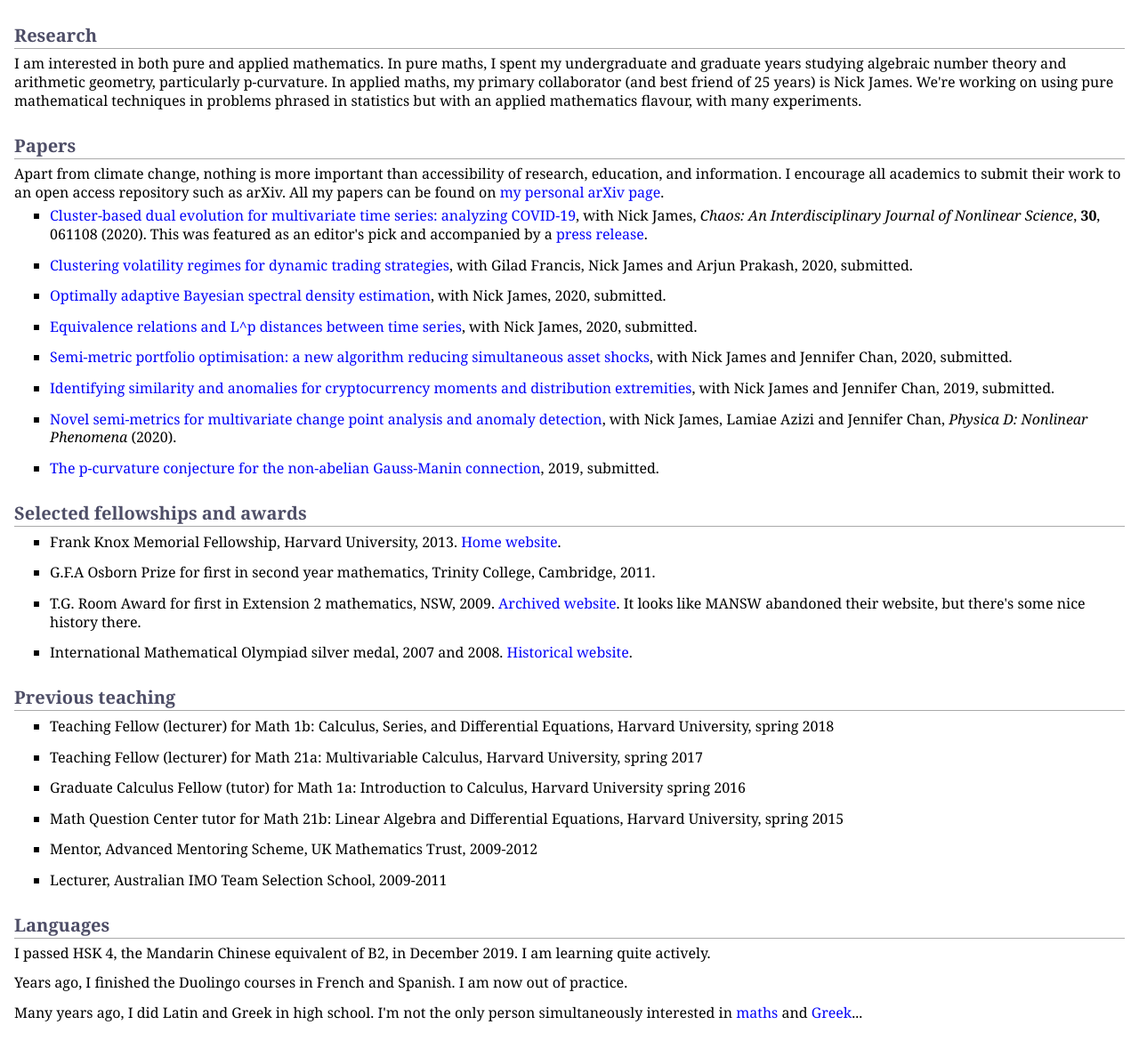
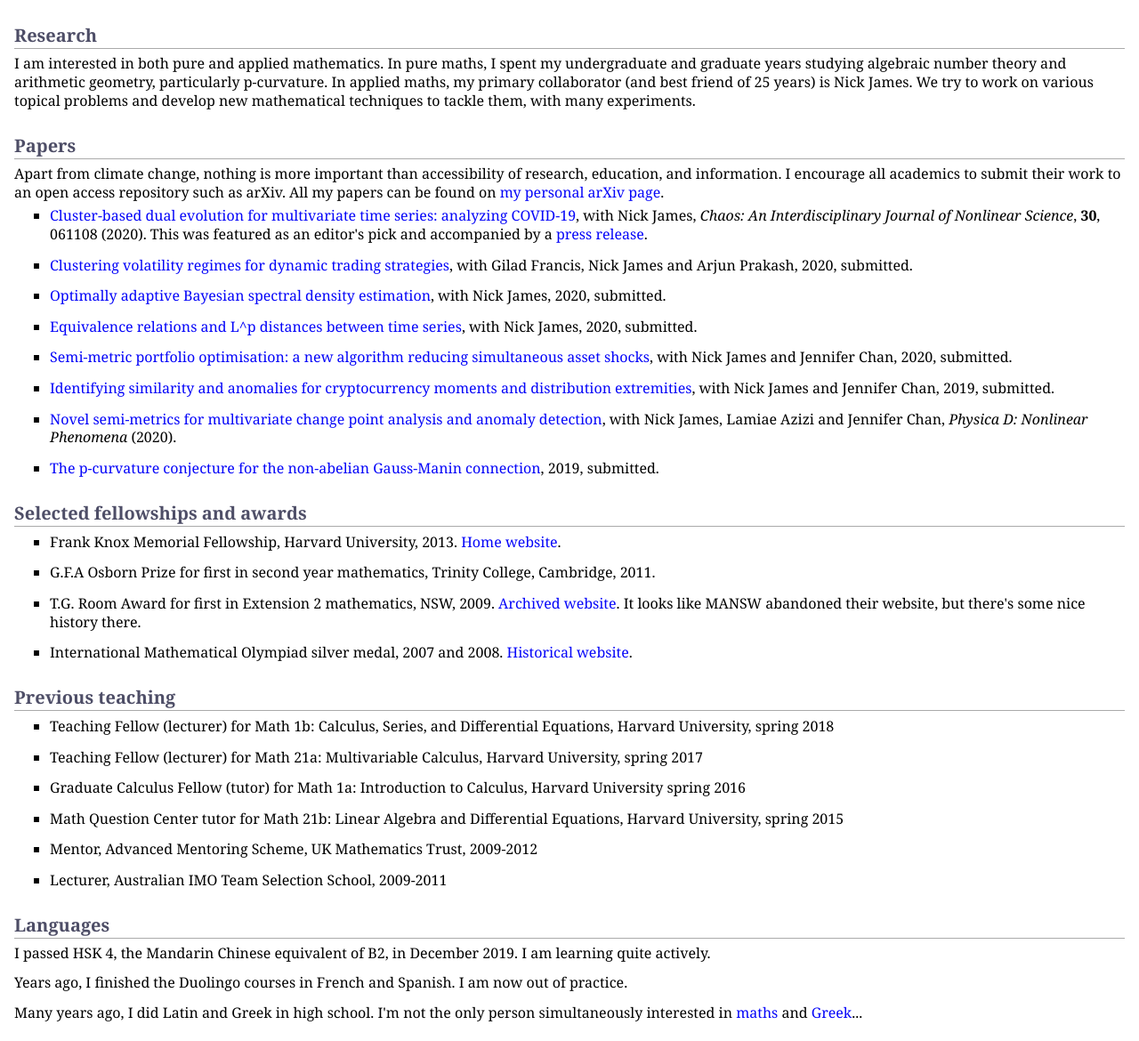
Before and after one commit to MaxMenzies/maxmenzies.com, a Jekyll site: the page index.html, which Jekyll copies as it is, in a window 1280 px wide, cut to the strip 284-1454 px from the top of the page. Shown: the whole strip at 89% size. Built offline with Jekyll 4.4.1, drawn with Linux system fonts in a browser that asks for light colours.

Commit message:
Update index.html

```diff
--- a/index.html
+++ b/index.html
@@ -36,7 +36,7 @@
   </td>
 </table>
 <h2>Research</h2>
-<p>I am interested in both pure and applied mathematics. In pure maths, I spent my undergraduate and graduate years studying algebraic number theory and arithmetic geometry, particularly p-curvature. In applied maths, my primary collaborator (and best friend of 25 years) is Nick James. We're working on using pure mathematical techniques in problems phrased in statistics but with an applied mathematics flavour, with many experiments.</p>
+<p>I am interested in both pure and applied mathematics. In pure maths, I spent my undergraduate and graduate years studying algebraic number theory and arithmetic geometry, particularly p-curvature. In applied maths, my primary collaborator (and best friend of 25 years) is Nick James. We try to work on various topical problems and develop new mathematical techniques to tackle them, with many experiments.</p>
 <h2>Papers</h2>
 <p>Apart from climate change, nothing is more important than accessibility of research, education, and information. I encourage all academics to submit their work to an open access repository such as arXiv. All my papers can be found on <a href="https://arxiv.org/a/menzies_m_1.html">my personal arXiv page</a>.</p>
 <ul>
```
